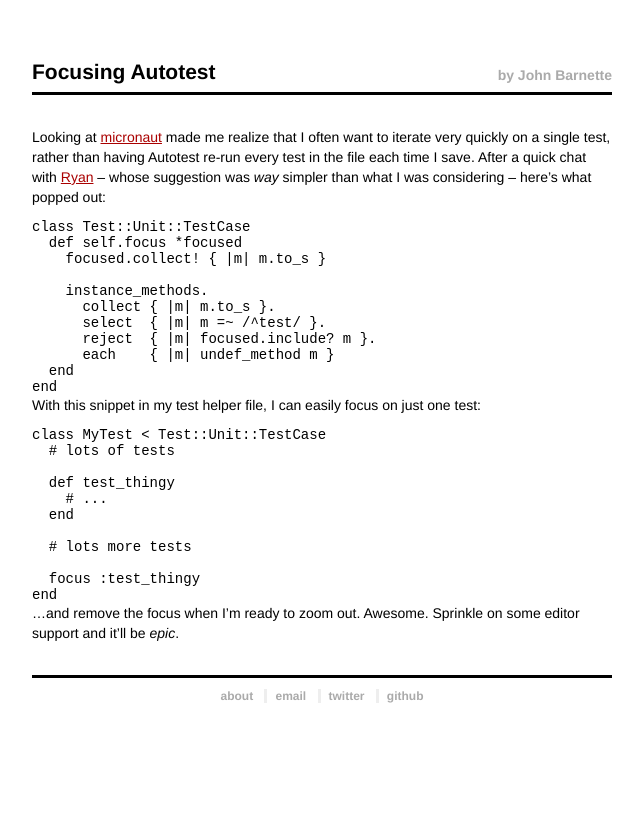
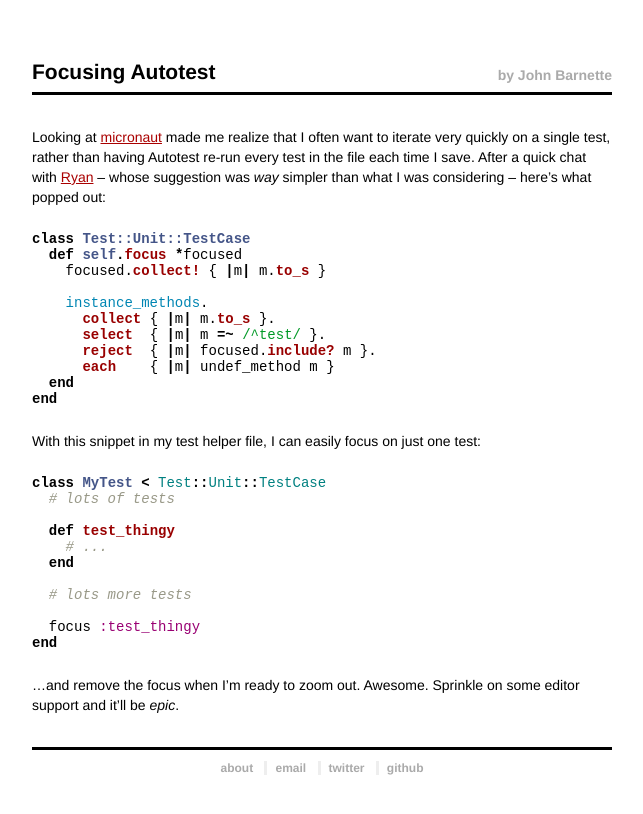
Before and after one commit to jbarnette/jbarnette.github.com, a Jekyll site: the page built from _posts/2009-01-23-focusing-autotest.markdown, in a window 1280 px wide. Shown: the top 814 px of the page, without its empty margins (318-961 px from the left). Built offline with Jekyll 4.4.1, drawn with Linux system fonts in a browser that asks for light colours.

Commit message:
syntax highlighting

```diff
--- a/_layouts/default.html
+++ b/_layouts/default.html
@@ -4,6 +4,7 @@
   <head>
     <meta http-equiv="Content-Type" content="text/html;charset=utf-8">
     <link rel="stylesheet" href="/css/screen.css" type="text/css" media="all" />
+    <link rel="stylesheet" href="/css/syntax.css" type="text/css" media="screen" />
     <link rel="stylesheet" href="/css/print.css" type="text/css" media="print" />
 
     <link href="http://feeds2.feedburner.com/jbarnette"
--- a/_layouts/post.html
+++ b/_layouts/post.html
@@ -5,6 +5,7 @@
     <meta http-equiv="Content-Type" content="text/html;charset=utf-8">
     <link rel="stylesheet" href="/css/screen.css" type="text/css" media="all" />
     <link rel="stylesheet" href="/css/print.css" type="text/css" media="print" />
+    <link rel="stylesheet" href="/css/syntax.css" type="text/css" media="screen" />
 
     <link href="http://feeds2.feedburner.com/jbarnette"
 	  rel="alternate" title="John Barnette"
--- a/_posts/2009-01-22-parsing-ruby-is-hard.markdown
+++ b/_posts/2009-01-22-parsing-ruby-is-hard.markdown
@@ -3,5 +3,7 @@ layout: post
 title: Parsing Ruby is Hard
 ---
 
-    "Parsing #{"Ruby #{"is #{%(hard)}"}"}."
-    # => "Parsing Ruby is hard."
+{% highlight ruby %}
+"Parsing #{"Ruby #{"is #{%(hard)}"}"}."
+# => "Parsing Ruby is hard."
+{% endhighlight %}
--- a/_posts/2009-01-23-focusing-autotest.markdown
+++ b/_posts/2009-01-23-focusing-autotest.markdown
@@ -6,36 +6,42 @@ title: Focusing Autotest
 Looking at [micronaut][m] made me realize that I often want to iterate
 very quickly on a single test, rather than having Autotest re-run
 every test in the file each time I save. After a quick chat with
-[Ryan](http://blog.zenspider.com) -- whose suggestion was *way*
+[Ryan][z] -- whose suggestion was *way*
 simpler than what I was considering -- here's what popped out:
 
 [m]: http://github.com/spicycode/micronaut
+[z]: http://blog.zenspider.com
 
-    class Test::Unit::TestCase
-      def self.focus *focused
-        focused.collect! { |m| m.to_s }
+{% highlight ruby %}
+class Test::Unit::TestCase
+  def self.focus *focused
+    focused.collect! { |m| m.to_s }
 
-        instance_methods.
-          collect { |m| m.to_s }.
-          select  { |m| m =~ /^test/ }.
-          reject  { |m| focused.include? m }.
-          each    { |m| undef_method m }
-      end
-    end
+    instance_methods.
+      collect { |m| m.to_s }.
+      select  { |m| m =~ /^test/ }.
+      reject  { |m| focused.include? m }.
+      each    { |m| undef_method m }
+  end
+end
+{% endhighlight %}
 
-With this snippet in my test helper file, I can easily focus on just one test:
+With this snippet in my test helper file, I can easily focus on just
+one test:
 
-    class MyTest < Test::Unit::TestCase
-      # lots of tests
+{% highlight ruby %}
+class MyTest < Test::Unit::TestCase
+  # lots of tests
 
-      def test_thingy
-        # ...
-      end
+  def test_thingy
+    # ...
+  end
 
-      # lots more tests
+  # lots more tests
 
-      focus :test_thingy
-    end
+  focus :test_thingy
+end
+{% endhighlight %}
 
 ...and remove the focus when I'm ready to zoom out. Awesome. Sprinkle
 on some editor support and it'll be *epic*.
--- a/css/screen.css
+++ b/css/screen.css
@@ -46,6 +46,10 @@ li {
 p {
     line-height: 20px;
     margin-bottom: 12px;
+}
+
+pre {
+    margin: 24px 0;
 }
 
 ul {
--- /dev/null
+++ b/css/syntax.css
@@ -0,0 +1,60 @@
+.highlight  { background: #ffffff; }
+.highlight .c { color: #999988; font-style: italic } /* Comment */
+.highlight .err { color: #a61717; background-color: #e3d2d2 } /* Error */
+.highlight .k { font-weight: bold } /* Keyword */
+.highlight .o { font-weight: bold } /* Operator */
+.highlight .cm { color: #999988; font-style: italic } /* Comment.Multiline */
+.highlight .cp { color: #999999; font-weight: bold } /* Comment.Preproc */
+.highlight .c1 { color: #999988; font-style: italic } /* Comment.Single */
+.highlight .cs { color: #999999; font-weight: bold; font-style: italic } /* Comment.Special */
+.highlight .gd { color: #000000; background-color: #ffdddd } /* Generic.Deleted */
+.highlight .gd .x { color: #000000; background-color: #ffaaaa } /* Generic.Deleted.Specific */
+.highlight .ge { font-style: italic } /* Generic.Emph */
+.highlight .gr { color: #aa0000 } /* Generic.Error */
+.highlight .gh { color: #999999 } /* Generic.Heading */
+.highlight .gi { color: #000000; background-color: #ddffdd } /* Generic.Inserted */
+.highlight .gi .x { color: #000000; background-color: #aaffaa } /* Generic.Inserted.Specific */
+.highlight .go { color: #888888 } /* Generic.Output */
+.highlight .gp { color: #555555 } /* Generic.Prompt */
+.highlight .gs { font-weight: bold } /* Generic.Strong */
+.highlight .gu { color: #aaaaaa } /* Generic.Subheading */
+.highlight .gt { color: #aa0000 } /* Generic.Traceback */
+.highlight .kc { font-weight: bold } /* Keyword.Constant */
+.highlight .kd { font-weight: bold } /* Keyword.Declaration */
+.highlight .kp { font-weight: bold } /* Keyword.Pseudo */
+.highlight .kr { font-weight: bold } /* Keyword.Reserved */
+.highlight .kt { color: #445588; font-weight: bold } /* Keyword.Type */
+.highlight .m { color: #009999 } /* Literal.Number */
+.highlight .s { color: #d14 } /* Literal.String */
+.highlight .na { color: #008080 } /* Name.Attribute */
+.highlight .nb { color: #0086B3 } /* Name.Builtin */
+.highlight .nc { color: #445588; font-weight: bold } /* Name.Class */
+.highlight .no { color: #008080 } /* Name.Constant */
+.highlight .ni { color: #800080 } /* Name.Entity */
+.highlight .ne { color: #990000; font-weight: bold } /* Name.Exception */
+.highlight .nf { color: #990000; font-weight: bold } /* Name.Function */
+.highlight .nn { color: #555555 } /* Name.Namespace */
+.highlight .nt { color: #000080 } /* Name.Tag */
+.highlight .nv { color: #008080 } /* Name.Variable */
+.highlight .ow { font-weight: bold } /* Operator.Word */
+.highlight .w { color: #bbbbbb } /* Text.Whitespace */
+.highlight .mf { color: #009999 } /* Literal.Number.Float */
+.highlight .mh { color: #009999 } /* Literal.Number.Hex */
+.highlight .mi { color: #009999 } /* Literal.Number.Integer */
+.highlight .mo { color: #009999 } /* Literal.Number.Oct */
+.highlight .sb { color: #d14 } /* Literal.String.Backtick */
+.highlight .sc { color: #d14 } /* Literal.String.Char */
+.highlight .sd { color: #d14 } /* Literal.String.Doc */
+.highlight .s2 { color: #d14 } /* Literal.String.Double */
+.highlight .se { color: #d14 } /* Literal.String.Escape */
+.highlight .sh { color: #d14 } /* Literal.String.Heredoc */
+.highlight .si { color: #d14 } /* Literal.String.Interpol */
+.highlight .sx { color: #d14 } /* Literal.String.Other */
+.highlight .sr { color: #009926 } /* Literal.String.Regex */
+.highlight .s1 { color: #d14 } /* Literal.String.Single */
+.highlight .ss { color: #990073 } /* Literal.String.Symbol */
+.highlight .bp { color: #999999 } /* Name.Builtin.Pseudo */
+.highlight .vc { color: #008080 } /* Name.Variable.Class */
+.highlight .vg { color: #008080 } /* Name.Variable.Global */
+.highlight .vi { color: #008080 } /* Name.Variable.Instance */
+.highlight .il { color: #009999 } /* Literal.Number.Integer.Long */
```
